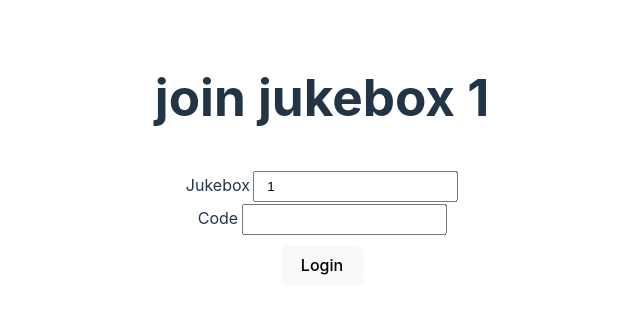
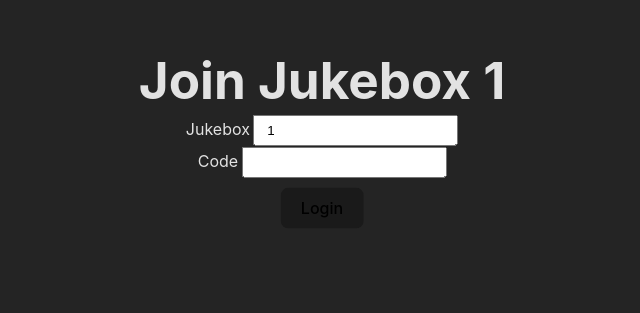
Before and after one commit to dziermanfelix/jukebox-roundtable, a React (Vite) app in the folder client/: page /join/1 in a window 1280 px wide. Shown: the part 131-444 px from the top of the page, without its empty margins (318-958 px from the left). Built offline with nearby package versions, Linux system fonts and the light colour scheme; no server answers.

Commit message:
more css adjustments

```diff
--- a/client/src/index.css
+++ b/client/src/index.css
@@ -6,20 +6,19 @@
   color-scheme: light dark;
   color: rgba(255, 255, 255, 0.87);
   background-color: #242424;
+}
 
-  font-synthesis: none;
-  text-rendering: optimizeLegibility;
-  -webkit-font-smoothing: antialiased;
-  -moz-osx-font-smoothing: grayscale;
+*,
+::after,
+::before {
+  margin: 0;
+  padding: 0;
+  box-sizing: border-box;
 }
 
 html,
 body,
 #root {
-  height: 100vh;
-  width: 100vw;
-  margin: 0;
-  padding: 0;
   text-align: center;
 }
 
@@ -51,53 +50,9 @@ button {
   text-transform: capitalize;
 }
 
-@media (prefers-color-scheme: light) {
-  :root {
-    color: #213547;
-    background-color: #ffffff;
-  }
-  a:hover {
-    color: #747bff;
-  }
-  button {
-    background-color: #f9f9f9;
-  }
-}
-
 .logo {
   height: 6em;
   padding: 1.5em;
   will-change: filter;
   transition: filter 300ms;
 }
-
-.logo:hover {
-  filter: drop-shadow(0 0 2em #646cffaa);
-}
-
-.logo.react:hover {
-  filter: drop-shadow(0 0 2em #61dafbaa);
-}
-
-@keyframes logo-spin {
-  from {
-    transform: rotate(0deg);
-  }
-  to {
-    transform: rotate(360deg);
-  }
-}
-
-@media (prefers-reduced-motion: no-preference) {
-  a:nth-of-type(2) .logo {
-    animation: logo-spin infinite 20s linear;
-  }
-}
-
-.card {
-  padding: 2em;
-}
-
-.read-the-docs {
-  color: #888;
-}
--- a/client/src/pages/SpotifyLogin.jsx
+++ b/client/src/pages/SpotifyLogin.jsx
@@ -2,6 +2,7 @@ import { redirect, useLoaderData, useNavigate } from 'react-router-dom';
 import { spotifyLoginUrlPath, basePath, jukeboxPrivatePath } from '../../../common/paths';
 import customFetch from '../../../common/customFetch';
 import { toast } from 'react-toastify';
+import Wrapper from '../wrappers/Join';
 
 export const loader = async () => {
   try {
@@ -24,12 +25,12 @@ const SpotifyLogin = () => {
   }
 
   return (
-    <div>
+    <Wrapper>
       <p>You are starting a new jukebox</p>
       <p>You must log in to spotify to continue.</p>
       <button onClick={() => (window.location.href = loginUrl)}>Spotify Login</button>
       <button onClick={() => cancelLogin()}>Cancel</button>
-    </div>
+    </Wrapper>
   );
 };
 
--- a/client/src/wrappers/Join.js
+++ b/client/src/wrappers/Join.js
@@ -7,10 +7,16 @@ const Wrapper = styled.section`
   left: 50%;
   -ms-transform: translate(-50%, -30%);
   transform: translate(-50%, -30%);
+  text-align: center;
+
+  h1 {
+    text-transform: capitalize;
+  }
 
   button {
     margin: 0.5em 0.5em;
   }
+
   .form {
     padding: 0.2rem 0.2rem;
     margin: 0.2rem auto;
```
